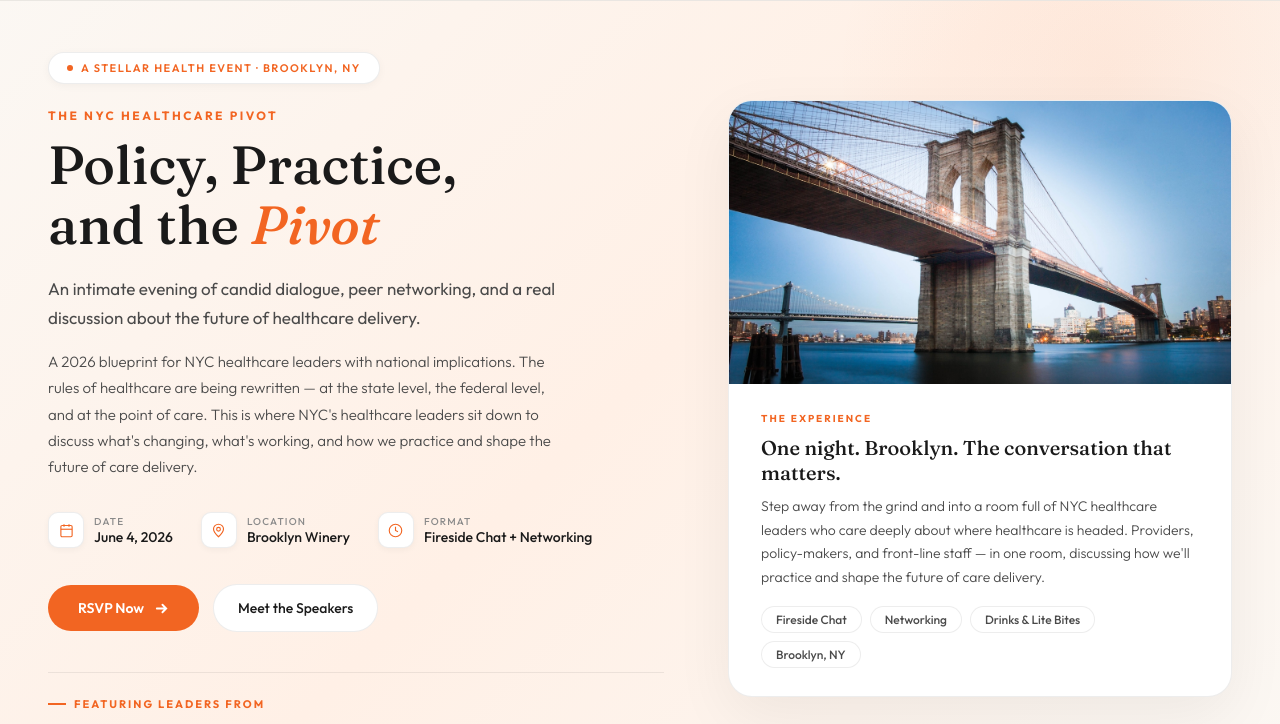
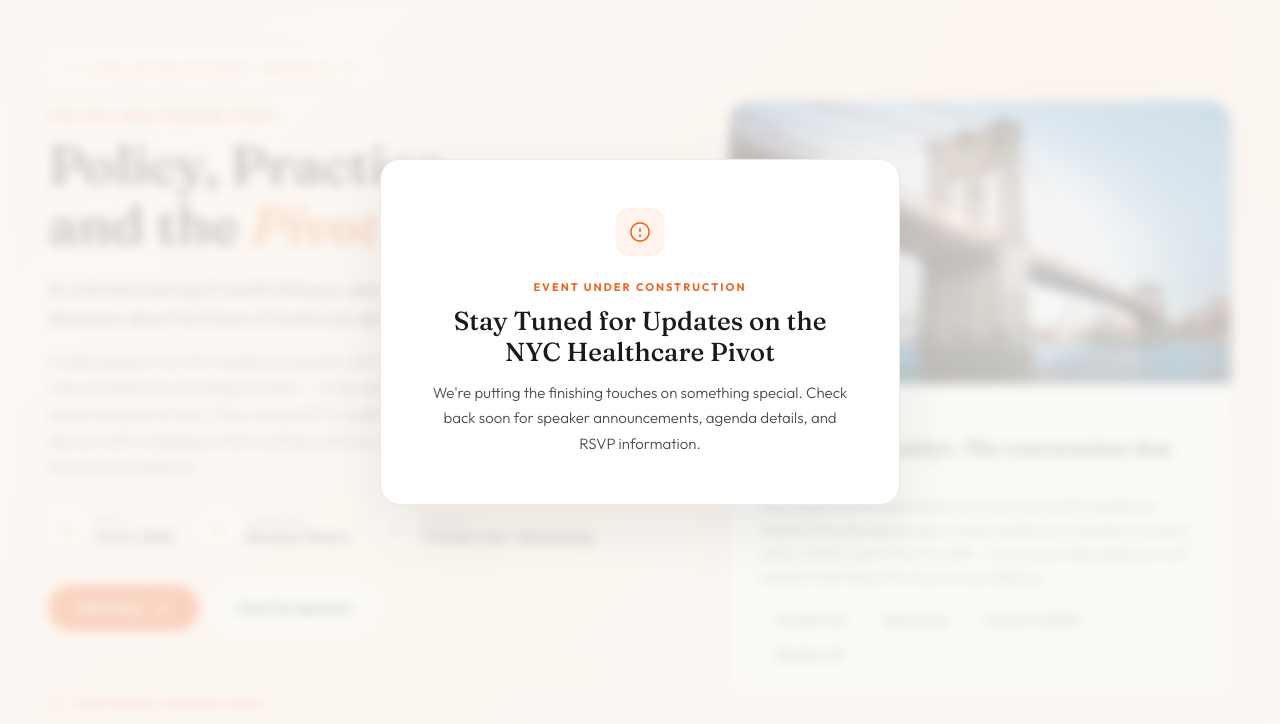
Before and after one commit to davidmait-afk/stellar-brooklyn-event-2026-Switch-projects, a plain HTML site: page index.html in a window 1280 px wide. Shown: the part 68-792 px from the top of the page. Drawn offline with Linux system fonts and the light colour scheme.

Commit message:
Add files via upload

```diff
--- a/index.html
+++ b/index.html
@@ -286,5 +286,16 @@
     obs.observe(el);
   });
 </script>
+<!-- OVERLAY -->
+<div id="overlay" style="position:fixed;inset:0;z-index:9999;background:rgba(251,248,244,0.75);backdrop-filter:blur(6px);display:flex;align-items:center;justify-content:center;padding:24px;">
+  <div style="background:#fff;border:1px solid rgba(0,0,0,0.08);border-radius:20px;padding:48px;max-width:520px;width:100%;text-align:center;box-shadow:0 24px 64px rgba(0,0,0,0.08);">
+    <div style="width:48px;height:48px;background:#FFF3EC;border-radius:12px;display:flex;align-items:center;justify-content:center;margin:0 auto 24px;">
+      <svg width="22" height="22" viewBox="0 0 24 24" fill="none" stroke="#F26522" stroke-width="1.8"><circle cx="12" cy="12" r="10"/><line x1="12" y1="8" x2="12" y2="12"/><circle cx="12" cy="16" r="0.5" fill="#F26522"/></svg>
+    </div>
+    <div style="font-size:11px;letter-spacing:2px;text-transform:uppercase;color:#F26522;font-weight:700;margin-bottom:12px;">Event Under Construction</div>
+    <h2 style="font-family:'Fraunces',serif;font-size:26px;font-weight:500;color:#1A1A1A;margin-bottom:12px;line-height:1.2;">Stay Tuned for Updates on the<br>NYC Healthcare Pivot</h2>
+    <p style="font-size:15px;color:#4A4A4A;font-weight:300;line-height:1.7;margin-bottom:0;">We're putting the finishing touches on something special. Check back soon for speaker announcements, agenda details, and RSVP information.</p>
+  </div>
+</div>
 </body>
 </html>
```
